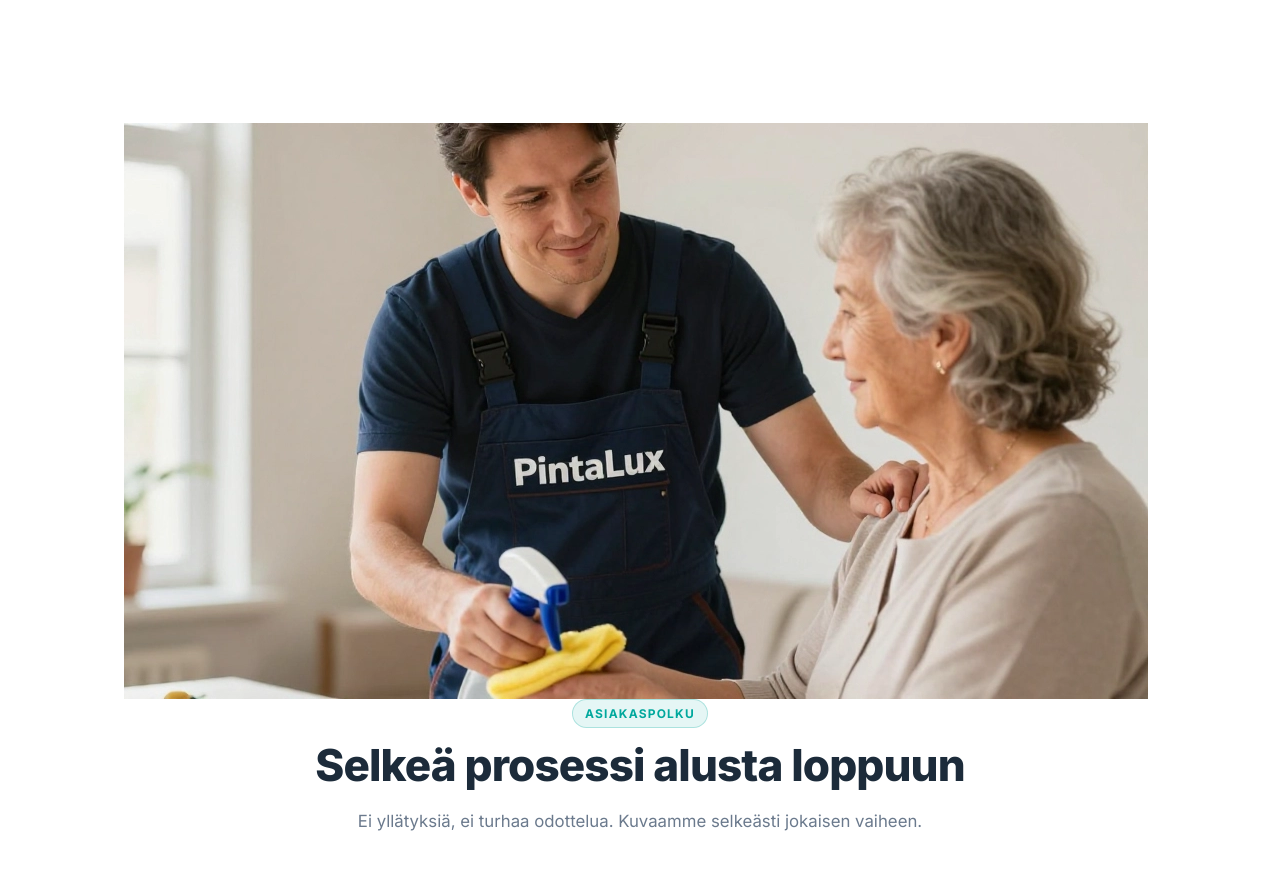
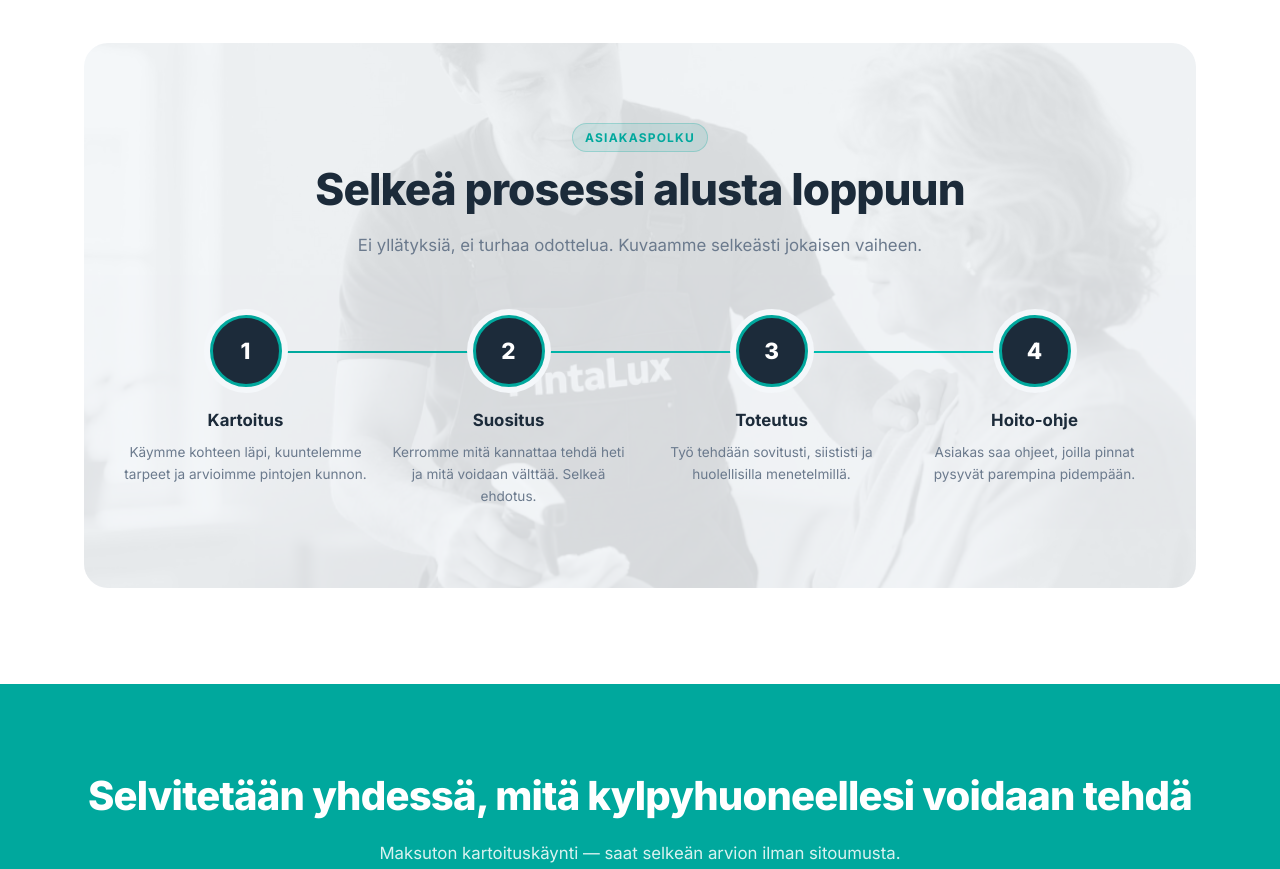
Before and after one commit to tomisankman/Pintalux, a plain HTML site: page index.html in a window 1280 px wide. Shown: the part 5060-5929 px from the top of the page. Drawn offline with Linux system fonts and the light colour scheme.

Commit message:
Update index.html

```diff
--- a/index.html
+++ b/index.html
@@ -1245,15 +1245,18 @@
 <!-- ASIAKASPOLKU -->
 <section class="section" style="background:#fff" id="pl-polku">
   <div class="container">
-    <div class="polku-wrap" style="padding: 80px 40px;">
-      <img src="images/helping.png" alt="PintaLux auttaa" class="polku-bg-img" />
-      <div style="text-align:center; position: relative; z-index: 1; margin-bottom: 56px;">
+    <div class="polku-wrap" style="padding: 80px 40px; position: relative; border-radius: 24px; overflow: hidden; background: var(--light);">
+      <img src="images/helping.png" alt="PintaLux auttaa" style="position: absolute; top: 0; left: 0; width: 100%; height: 100%; object-fit: cover; opacity: 0.12; z-index: 0; filter: grayscale(100%); pointer-events: none;" />
+
+      <div style="position: relative; z-index: 1;">
+        <div style="text-align:center; margin-bottom: 56px;">
           <span class="badge">Asiakaspolku</span>
           <h2 class="section-title" style="margin-top:12px">Selkeä prosessi alusta loppuun</h2>
           <p class="section-sub" style="margin:16px auto 0">
             Ei yllätyksiä, ei turhaa odottelua. Kuvaamme selkeästi jokaisen vaiheen.
           </p>
         </div>
+
         <div class="polku-grid" style="margin-top: 0;">
           <div class="polku-step">
             <div class="polku-num">1</div>
@@ -1274,6 +1277,7 @@
             <div class="polku-num">4</div>
             <div class="polku-title">Hoito-ohje</div>
             <div class="polku-desc">Asiakas saa ohjeet, joilla pinnat pysyvät parempina pidempään.</div>
+          </div>
         </div>
       </div>
     </div>
```
Lines whose indentation alone changed are shown as unchanged.
